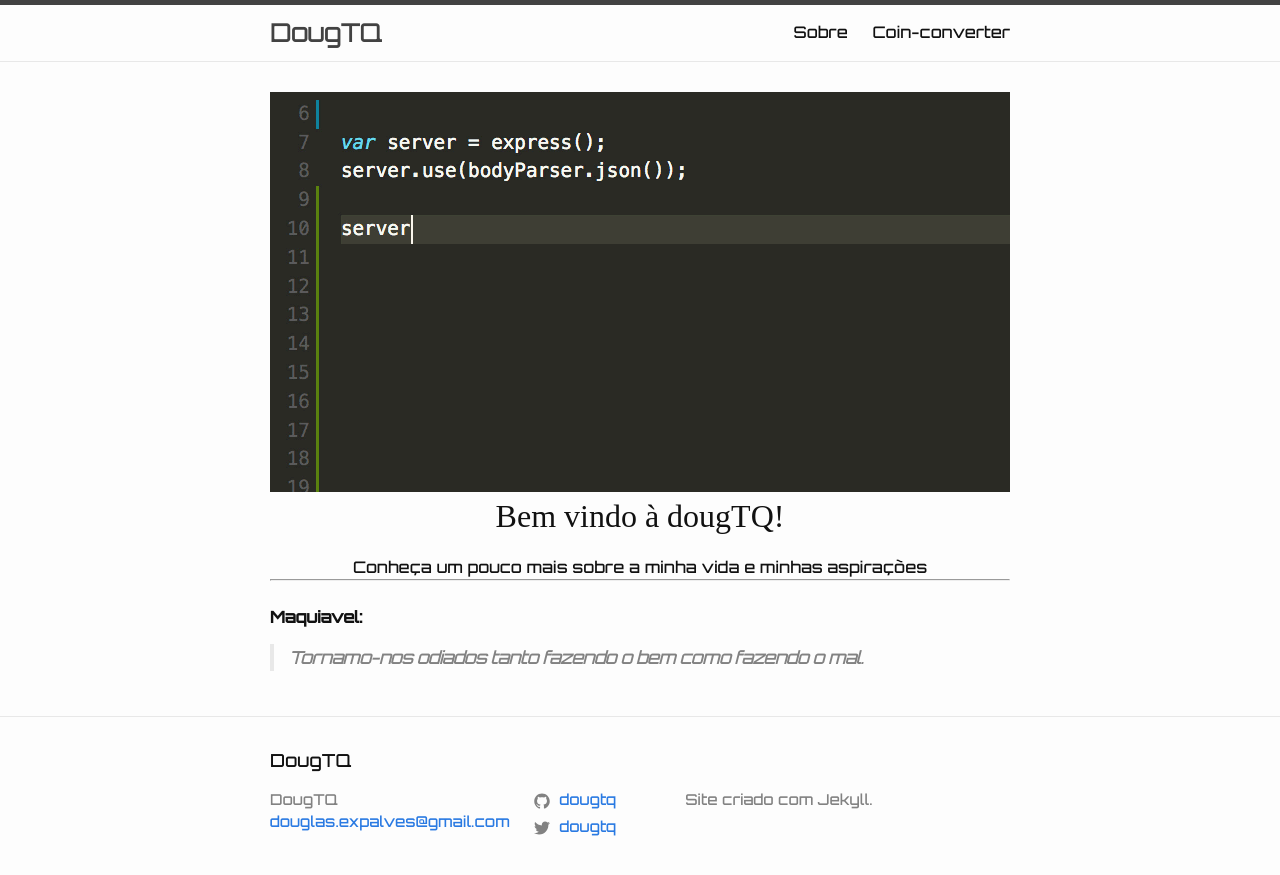
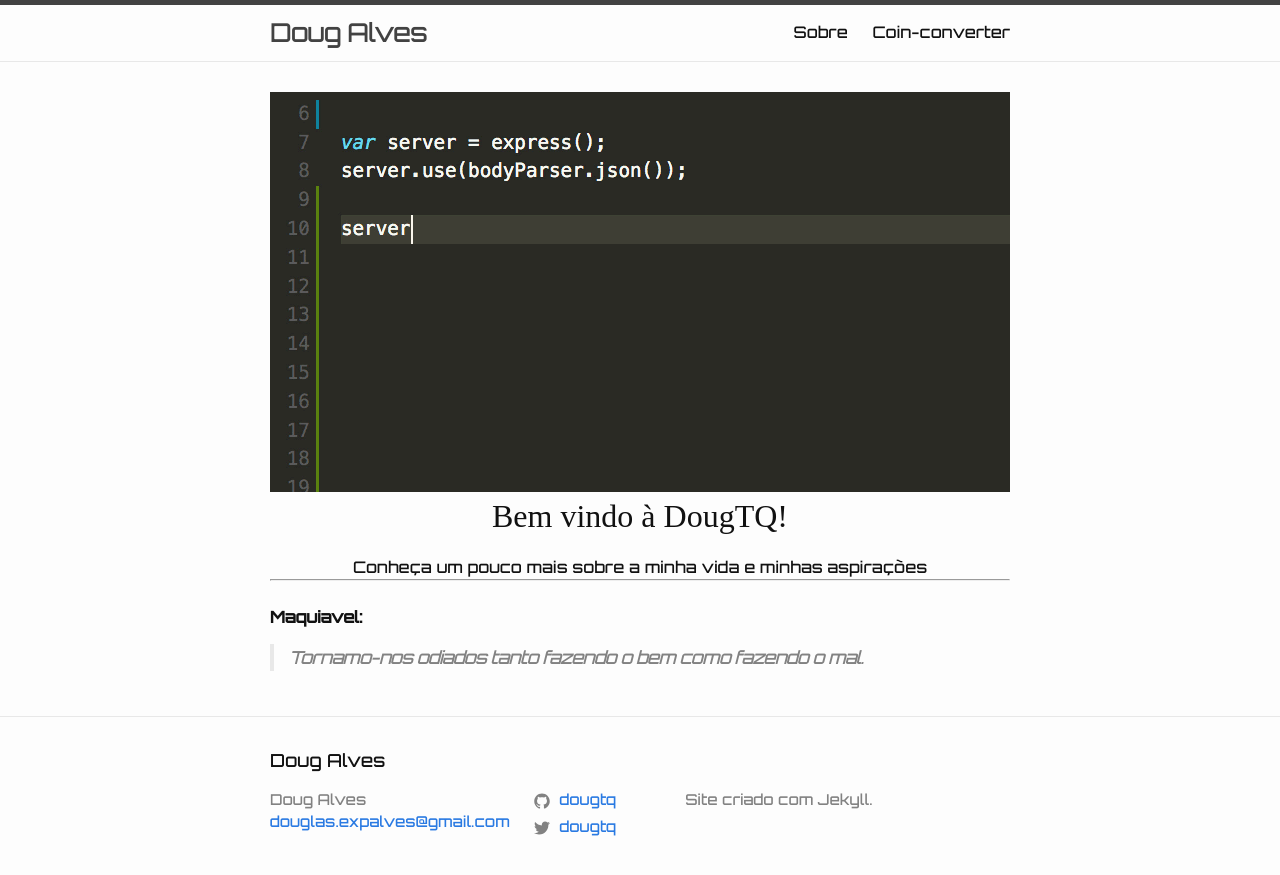
Before and after one commit to dougtq/mypage-tq, a Jekyll site: the page built from index.md, in a window 1280 px wide. Shown: the top 875 px of the page. Built offline with Jekyll 4.4.1, drawn with Linux system fonts in a browser that asks for light colours; nearby versions of some CDN libraries; some web fonts are replaced.

Commit message:
update portfolio

```diff
--- a/_config.yml
+++ b/_config.yml
@@ -6,7 +6,7 @@
 # you will see them accessed via {{ site.title }}, {{ site.email }}, and so on.
 # You can create any custom variable you would like, and they will be accessible
 # in the templates via {{ site.myvariable }}.
-title: DougTQ
+title: Doug Alves
 email: douglas.expalves@gmail.com
 description: >- # this means to ignore newlines until "baseurl:"
   Site criado com Jekyll.
--- a/index.md
+++ b/index.md
@@ -1,6 +1,6 @@
 ---
 layout: default
-titulo: 'Bem vindo à dougTQ!'
+titulo: 'Bem vindo à DougTQ!'
 descricao: 'Conheça um pouco mais sobre a minha vida e minhas aspirações'
 maquiavel: 'Tornamo-nos odiados tanto fazendo o bem como fazendo o mal.'
 ---
```
Also changed, not shown: about.md (+4 -0 lines), btc.md (+0 -1 lines).
